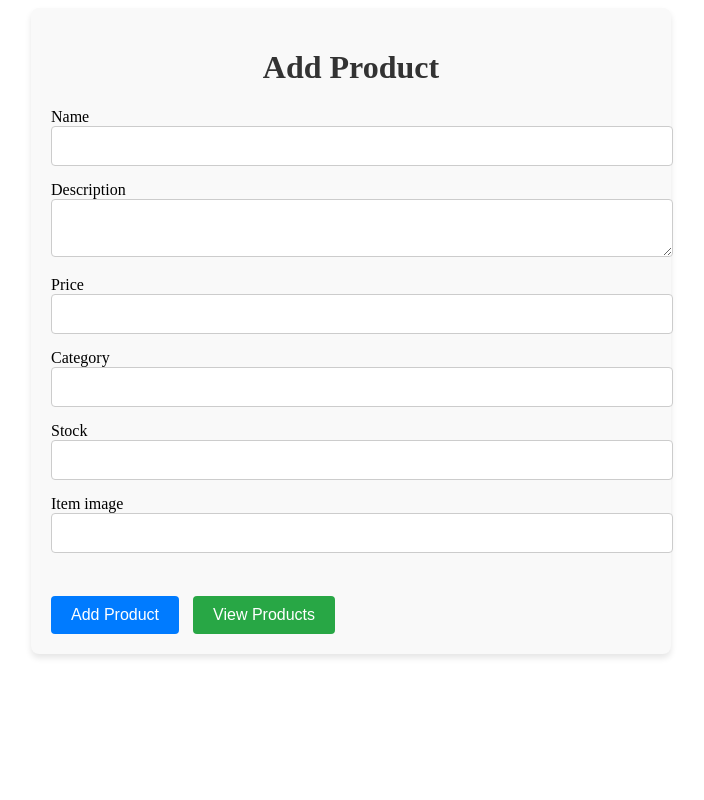
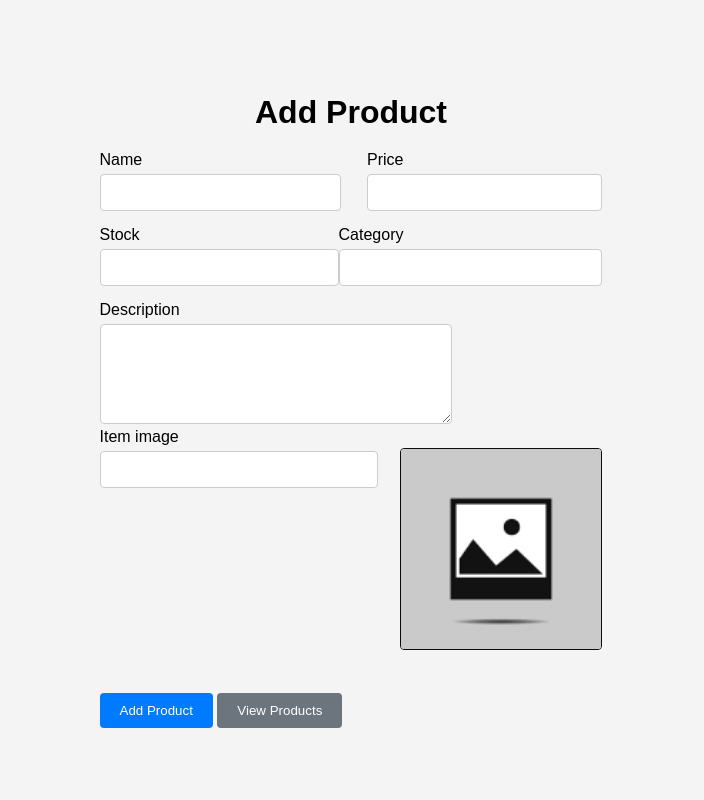
Before and after one commit to Yona2803/Symfony_eCom, a Symfony app: template templates/items/addItemPage.html.twig in a window 1280 px wide. Shown: the whole page, without its empty margins (289-993 px from the left). Run offline with Twig, Linux system fonts and the light colour scheme; the template is opened without the code that fills it, so the values that code supplies are empty; form fields are guessed from the names that the template uses; some libraries are stand-ins or nearby versions.

Commit message:
Fix the dashboard add product page

```diff
--- a/public/css/FormPageStyle.css
+++ b/public/css/FormPageStyle.css
@@ -1,100 +1,91 @@
-/* Container for the form */
-.container {
-    width: 80%;
-    max-width: 600px;
-    margin: 0 auto;
-    padding: 20px;
-    background-color: #f9f9f9;
-    border-radius: 8px;
-    box-shadow: 0 4px 6px rgba(0, 0, 0, 0.1);
+.form-group{
+    width: 100%;
+    margin-bottom: 20px;
+    display: flex;
+    justify-content: space-between;
+
+}
+.form-group-description{
+    width: 70%;
 }
 
-/* Header */
-h1 {
-    text-align: center;
-    color: #333;
-}
-
-/* Form fields */
-input[type="text"],
-input[type="number"],
-textarea,
-select,
-input[type="file"] {
-    width: 100%;
-    padding: 10px;
-    margin-bottom: 15px;
-    border: 1px solid #ccc;
-    border-radius: 4px;
-    background-color: #fff;
-    font-size: 16px;
+body {
+    font-family: Arial, sans-serif;
+    background-color: #f4f4f4;
+    margin: 0;
+    padding: 0;
+    display: flex;
+    justify-content: center;
+    align-items: center;
+    height: 100vh;
 }
 
 
-/* Custom classes */
-.custom-name-field,
-.custom-description-field,
-.custom-price-field,
-.custom-category-field,
-.custom-stock-field,
-.custom-item-image {
-    font-family: Arial, sans-serif;
+h1 {
+    text-align: center;
+    margin-bottom: 20px;
 }
 
-/* Focus state for form fields */
-input:focus,
-textarea:focus,
-select:focus,
-input[type="file"]:focus {
-    border-color: #007bff;
-    outline: none;
+.form-group {
+    margin-bottom: 15px;
 }
 
-/* Button styling */
-button {
+.custom-name-field,
+.custom-price-field,
+.custom-stock-field,
+.custom-category-field,
+.custom-description-field,
+.custom-item-image {
+    width: 100%;
+    padding: 10px;
+    border: 1px solid #ccc;
+    border-radius: 4px;
+    box-sizing: border-box;
+    margin-top: 5px;
+}
+
+.custom-description-field {
+    height: 100px;
+    resize: vertical;
+}
+
+button[type="submit"],
+button[type="button"] {
     background-color: #007bff;
-    color: white;
+    color: #fff;
     border: none;
     padding: 10px 20px;
     border-radius: 4px;
     cursor: pointer;
-    font-size: 16px;
     margin-top: 10px;
-    transition: background-color 0.3s ease;
+    display: inline-block;
 }
 
-/* Hover effect for buttons */
-button:hover {
+button[type="submit"]:hover,
+button[type="button"]:hover {
     background-color: #0056b3;
 }
 
-/* Button layout */
 button[type="button"] {
-    background-color: #28a745;
-    margin-left: 10px;
+    background-color: #6c757d;
 }
 
 button[type="button"]:hover {
-    background-color: #218838;
+    background-color: #5a6268;
 }
 
-/* Styling for links */
-a {
-    text-decoration: none;
+
+.image-preview-container {
+    display: flex;
+    margin-top: 20px;
+    border: 1px solid #0c0c0c;
+    border-radius: 4px;
+    overflow: hidden;
+    width: 200px;
+    height: 200px;
 }
 
-/* Responsive design for mobile */
-@media (max-width: 768px) {
-    .container {
-        width: 90%;
-    }
-
-    button {
-        width: 100%;
-        margin-top: 15px;
-    }
-
-    button[type="button"] {
-        margin-left: 0;
-    }
+.image-preview {
+    width: 100%;
+    height: 100%;
 }
--- a/templates/items/addItemPage.html.twig
+++ b/templates/items/addItemPage.html.twig
@@ -11,14 +11,24 @@
 		<div class="container">
 			<h1>Add Product</h1>
 			{{ form_start(form, {'action': path('addItem'), 'method': 'POST', 'attr': {'enctype': 'multipart/form-data'}}) }}
-			{{ form_row(form.name, {'attr': {'class': 'custom-name-field'}}) }}
-			{{ form_row(form.description, {'attr': {'class': 'custom-description-field'}}) }}
-			{{ form_row(form.price, {'attr': {'class': 'custom-price-field'}}) }}
-			{{ form_row(form.category, {'attr': {'class': 'custom-category-field'}}) }}
-			{{ form_row(form.stock, {'attr': {'class': 'custom-stock-field'}}) }}
-			{{ form_row(form.itemImage, {'attr': {'class': 'custom-item-image', 'onchange': 'previewImage(event)'}}) }}
+			<div class="form-group">
+				{{ form_row(form.name, {'attr': {'class': 'custom-name-field'}}) }}
+				{{ form_row(form.price, {'attr': {'class': 'custom-price-field'}}) }}
+			</div>
+			<div class="form-group">
+				{{ form_row(form.stock, {'attr': {'class': 'custom-stock-field'}}) }}
+				{{ form_row(form.category, {'attr': {'class': 'custom-category-field'}}) }}
+			</div>
+			<div class="form-group-description">
+				{{ form_row(form.description, {'attr': {'class': 'custom-description-field'}}) }}
+			</div>
+			<div class="form-group">
+				{{ form_row(form.itemImage, {'attr': {'class': 'custom-item-image', 'onchange': 'previewImage(event)'}}) }}
+				<div class="image-preview-container">
+					<img id="imagePreview" src="{{ asset('img/No_Img.jpg') }}" alt="Image Preview" class="image-preview"/>
+				</div>
+			</div>
 
-			<img id="imagePreview" src="#" alt="Image Preview" style="display: none; max-width: 200px; margin-top: 20px;"/>
 
 			<br>
 			<button type="submit">Add Product</button>
```
Also changed, not shown: src/Form/ItemType.php (+11 -4 lines), public/img/No_Img.jpg (added).
